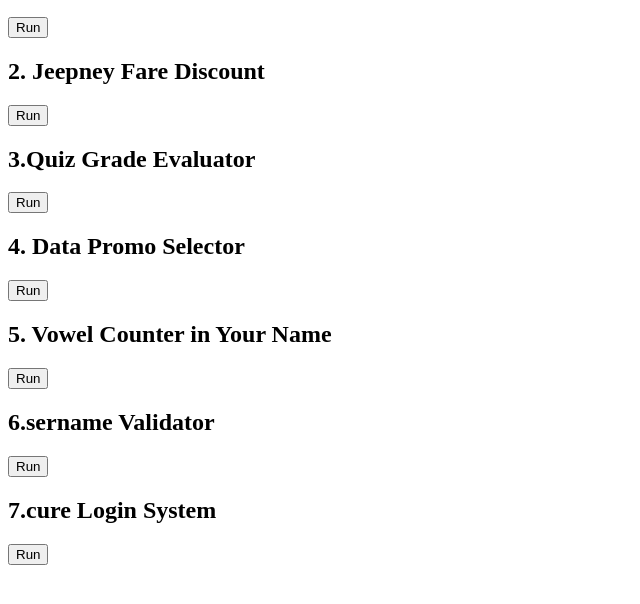
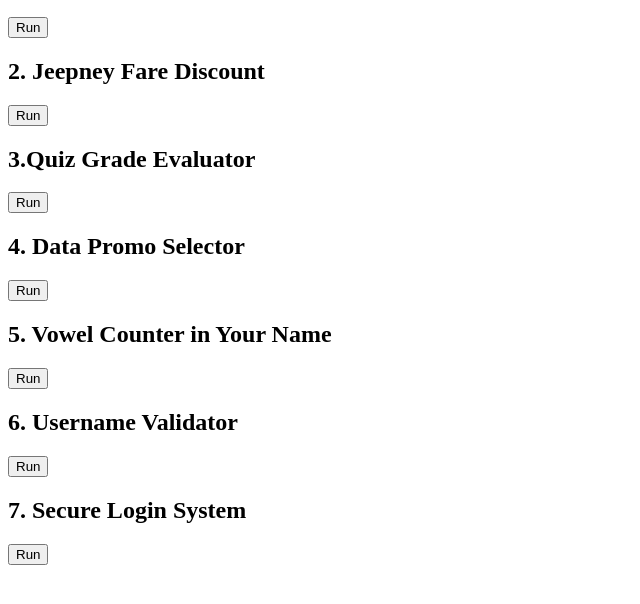
Before and after one commit to YergDoes/4th, a plain HTML site: page index.html in a window 1280 px wide. Shown: the part 110-714 px from the top of the page, without its empty margins (0-640 px from the left). Drawn offline with Linux system fonts and the light colour scheme.

Commit message:
Update index.html

```diff
--- a/index.html
+++ b/index.html
@@ -40,13 +40,13 @@
     </div>
 
     <div class="problem">
-        <h2>6.sername Validator</h2>
+        <h2>6. Username Validator</h2>
         <button onclick="problem6()">Run</button>
         <div id="output6"></div>
     </div>
 
     <div class="problem">
-        <h2>7.cure Login System</h2>
+        <h2>7. Secure Login System</h2>
         <button onclick="problem7()">Run</button>
         <div id="output7"></div>
     </div>
@@ -158,4 +158,5 @@
         }
     </script>
 </body>
+
 </html>
```
